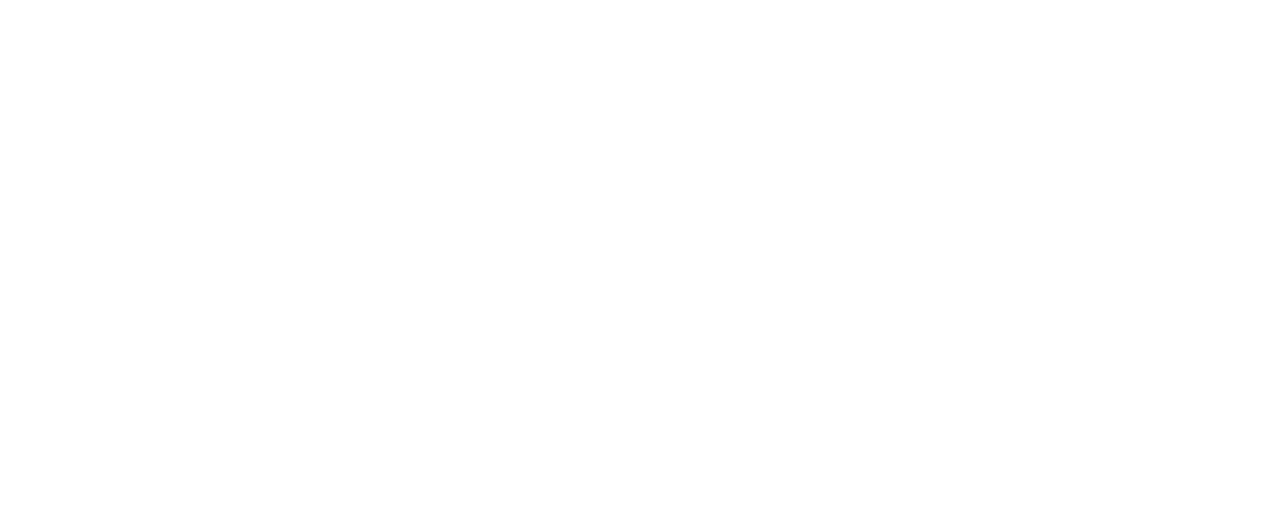
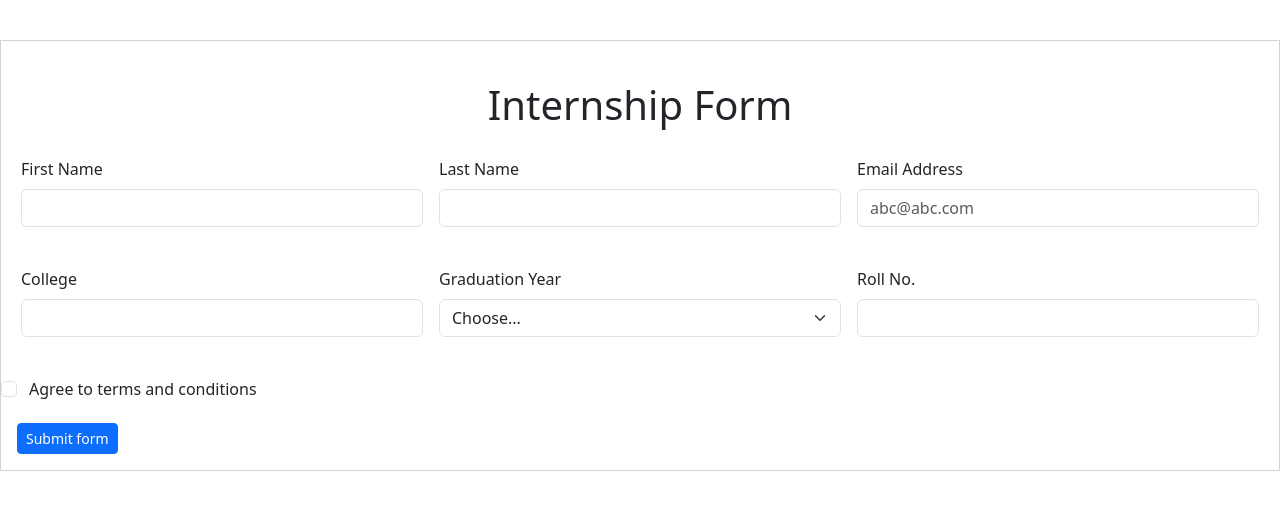
Before and after one commit to acciojob/bootstrap-form-easy-AnushaYuvika, a website: page main.html in a window 1280 px wide. Drawn offline with nearby package versions, Linux system fonts and the light colour scheme.

Commit message:
created a submission

```diff
--- a/main.html
+++ b/main.html
@@ -4,10 +4,72 @@
 
 <head>
 	<link rel="stylesheet" href="styles.css">
+	<!-- Bootstrap CSS -->
+<link href="https://cdn.jsdelivr.net/npm/bootstrap@5.3.3/dist/css/bootstrap.min.css" rel="stylesheet">
+
 </head>
 
 <body>
 	<!-- the entire body must be written by student -->
+	<div class="form">
+		<h1>Internship Form</h1>
+		<form class="needs-validation" novalidate>
+			<div class="row g-3 box1">
+		  <div class="col">
+			  <label for="inputEmail4" class="form-label">First Name</label>
+			  <input type="text" class="form-control" required aria-label="First name">
+			  <div class="invalid-feedback">first name required</div>
+		  </div>
+		  <div class="col">
+			  <label for="inputEmail4" class="form-label">Last Name</label>
+			  <input type="text" class="form-control" required aria-label="Last name">
+			  <div class="invalid-feedback">last name required</div>
+		  </div>
+		  <div class="col">
+			  <label for="inputEmail4" class="form-label">Email Address</label>
+			  <input type="text" class="form-control" required placeholder="abc@abc.com" aria-label="mail">
+			   <div class="invalid-feedback">Email required</div>
+		  </div>
+		</div>
+
+		<div class="row g-3 box2">
+		  <div class="col">
+			  <label class="form-label">College</label>
+			  <input type="text" class="form-control" required aria-label="First name">
+			  <div class="invalid-feedback">Please provide a valid college.</div>
+		  </div>
+		  <div class="col">
+			  <label class="form-label">Graduation Year</label>
+			  <select class="form-select" aria-label="Default select example" required>
+				  <option value="" selected>Choose...</option>
+				  <option value="1">2020</option>
+				  <option value="2">2021</option>
+				  <option value="3">2022</option>
+				  <option value="3">2023</option>
+			  </select>
+			  <div class="invalid-feedback">Please select a valid Graduation Year.</div>
+		  </div>
+		  <div class="col">
+			  <label class="form-label">Roll No.</label>
+			  <input type="text" class="form-control" required aria-label="mail">
+			  <div class="invalid-feedback">Please provide a valid Roll No.</div>
+		  </div>
+		</div>
+
+		<div class="form-check">
+		  <input class="form-check-input" required type="checkbox" value="" id="checkDefault">
+		  <label class="form-check-label ms-1 " for="checkDefault">
+		    Agree to terms and conditions
+		  </label>
+			<div class="invalid-feedback">You must agree before submitting.</div>
+		</div>
+
+		<button type="submit" class="btn btn-primary btn-sm ms-3 mb-3">Submit form</button>
+		</form>
+	</div>
+
+	<script src="https://cdn.jsdelivr.net/npm/bootstrap@5.3.3/dist/js/bootstrap.bundle.min.js"></script>
+
     <script type="text/javascript" src="./script.js">
 </script>
 
--- a/script.js
+++ b/script.js
@@ -1 +1,11 @@
 //your code here
+const forms = document.querySelectorAll('.needs-validation');
+  Array.from(forms).forEach(form => {
+    form.addEventListener('submit', event => {
+      if (!form.checkValidity()) {
+        event.preventDefault();
+        event.stopPropagation();
+      }
+      form.classList.add('was-validated');
+    }, false);
+  });
--- a/styles.css
+++ b/styles.css
@@ -1,2 +1,21 @@
+/* Your CSS Code here. */
+h1 {
+	text-align: center;
+}
 
-/* Your CSS Code here. */
+.box1 {
+	padding: 20px;
+}
+.box2 {
+	padding: 20px;
+}
+
+.form {
+	border: 1px solid lightgray;
+	margin-top: 40px;
+	padding-top: 40px;
+}
+
+.form-check {
+	padding: 20px;
+}
```
